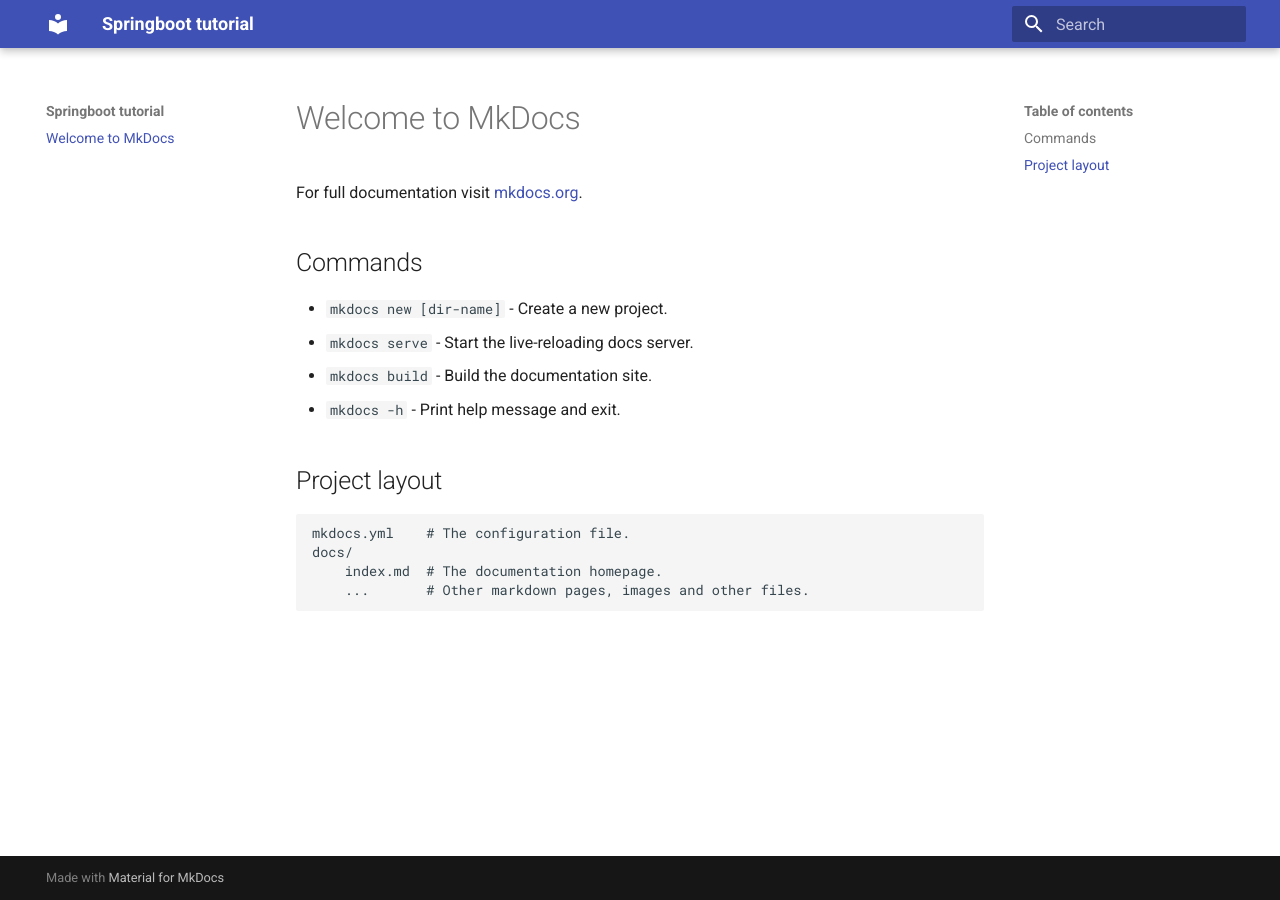
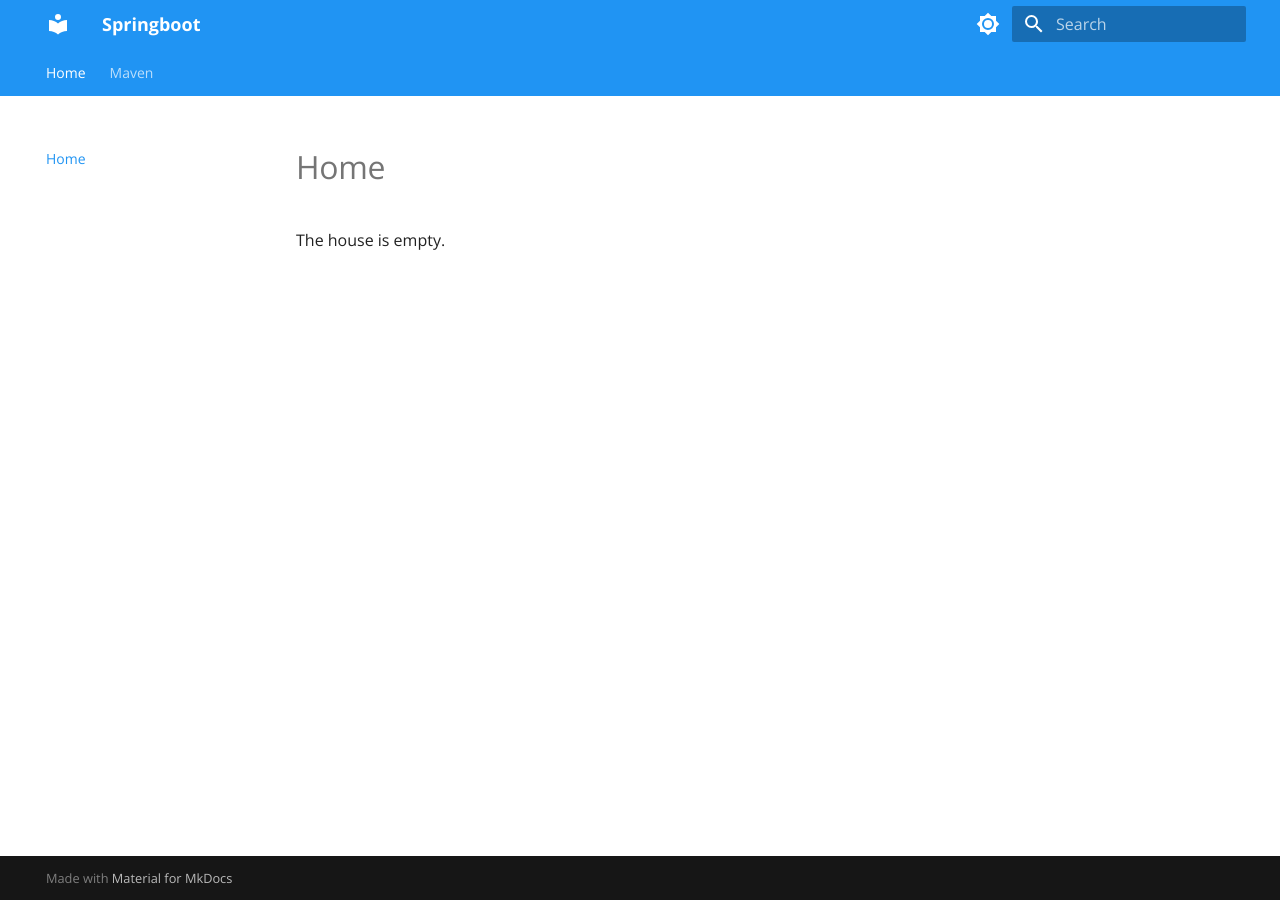
Before and after one commit to neoarnavr/springboot, an MkDocs documentation site: the page built from docs/index.md, in a window 1280 px wide. Built offline with MkDocs 1.6.1 and Material for MkDocs 9.7.7, drawn with Linux system fonts in a browser that asks for light colours.

Commit message:
added "Maven"

```diff
--- a/docs/index.md
+++ b/docs/index.md
@@ -1,17 +1 @@
-# Welcome to MkDocs
-
-For full documentation visit [mkdocs.org](https://www.mkdocs.org).
-
-## Commands
-
-* `mkdocs new [dir-name]` - Create a new project.
-* `mkdocs serve` - Start the live-reloading docs server.
-* `mkdocs build` - Build the documentation site.
-* `mkdocs -h` - Print help message and exit.
-
-## Project layout
-
-    mkdocs.yml    # The configuration file.
-    docs/
-        index.md  # The documentation homepage.
-        ...       # Other markdown pages, images and other files.
+The house is empty.
--- a/mkdocs.yml
+++ b/mkdocs.yml
@@ -1,3 +1,39 @@
-site_name: Springboot tutorial
+site_name: Springboot
 theme:
+  features:
+    - navigation.tabs
+    - navigation.instant.preview
+    - navigation.sections
+    - navigation.expand
+    - navigation.path
+    - toc.follow
+    - navigation.top
+    - content.code.copy
+    - content.code.select
+    - content.code.annotate
+  font:
+    text: Open Sans
   name: material
+  palette:
+
+    # Palette toggle for light mode
+    - scheme: default
+      primary: blue
+      toggle:
+        icon: material/brightness-7
+        name: Switch to dark mode
+
+    # Palette toggle for dark mode
+    - scheme: slate
+      primary: blue
+      toggle:
+        icon: material/brightness-4
+        name: Switch to light mode
+markdown_extensions:
+  - pymdownx.highlight:
+      anchor_linenums: true
+      line_spans: __span
+      pygments_lang_class: true
+  - pymdownx.inlinehilite
+  - pymdownx.snippets
+  - pymdownx.superfences
```
Also changed, not shown: docs/maven.md (added, +42 -0 lines).
